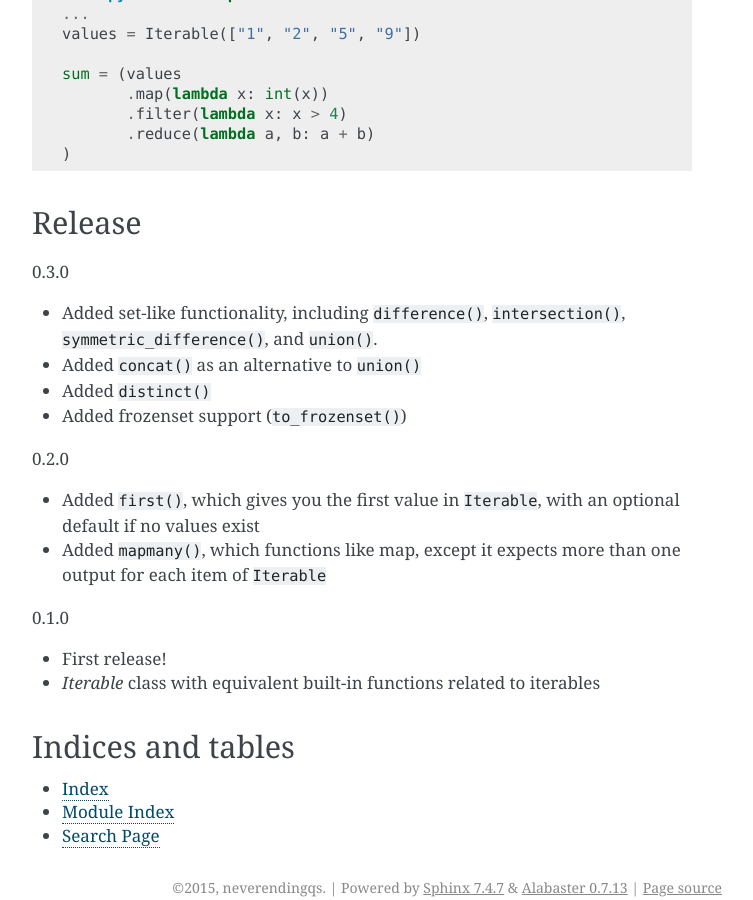
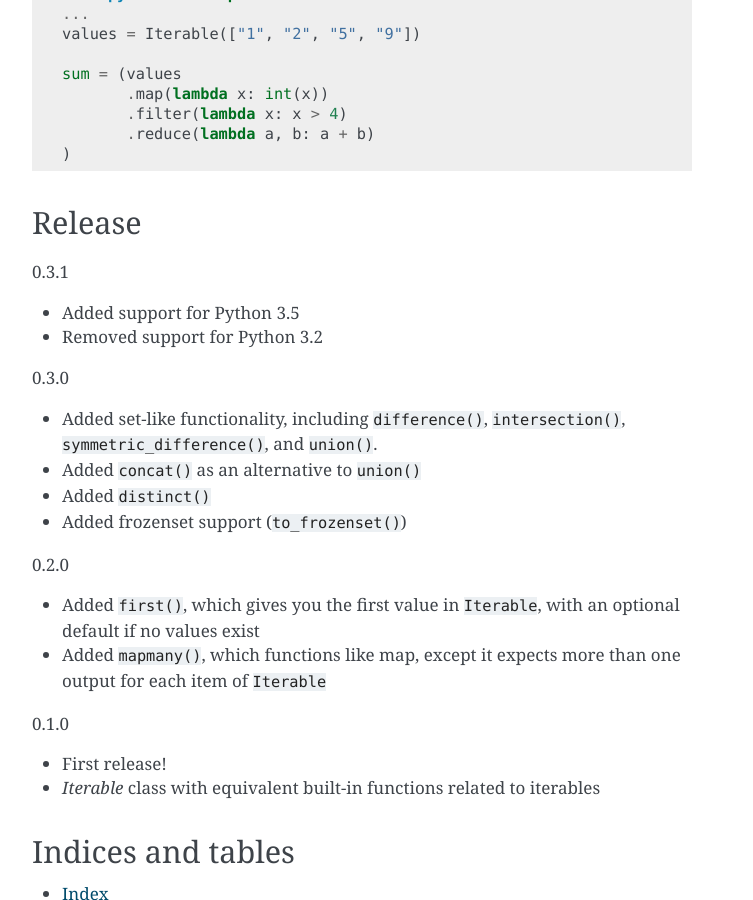
Before and after one commit to neverendingqs/pyiterable, a Sphinx documentation site: the page built from docs/index.rst, in a window 1280 px wide and 900 px high, scrolled down 1133 px. Shown: the whole window, without its empty margins (388-1141 px from the left). Built offline with Sphinx 7.4.7, drawn with Linux system fonts in a browser that asks for light colours.

Commit message:
0.3.1 - updating release notes.

```diff
--- a/docs/index.rst
+++ b/docs/index.rst
@@ -69,6 +69,11 @@ do this:
 Release
 -------
 
+0.3.1
+
+* Added support for Python 3.5
+* Removed support for Python 3.2
+
 0.3.0
 
 * Added set-like functionality, including ``difference()``, ``intersection()``,  ``symmetric_difference()``, and ``union()``.
```
